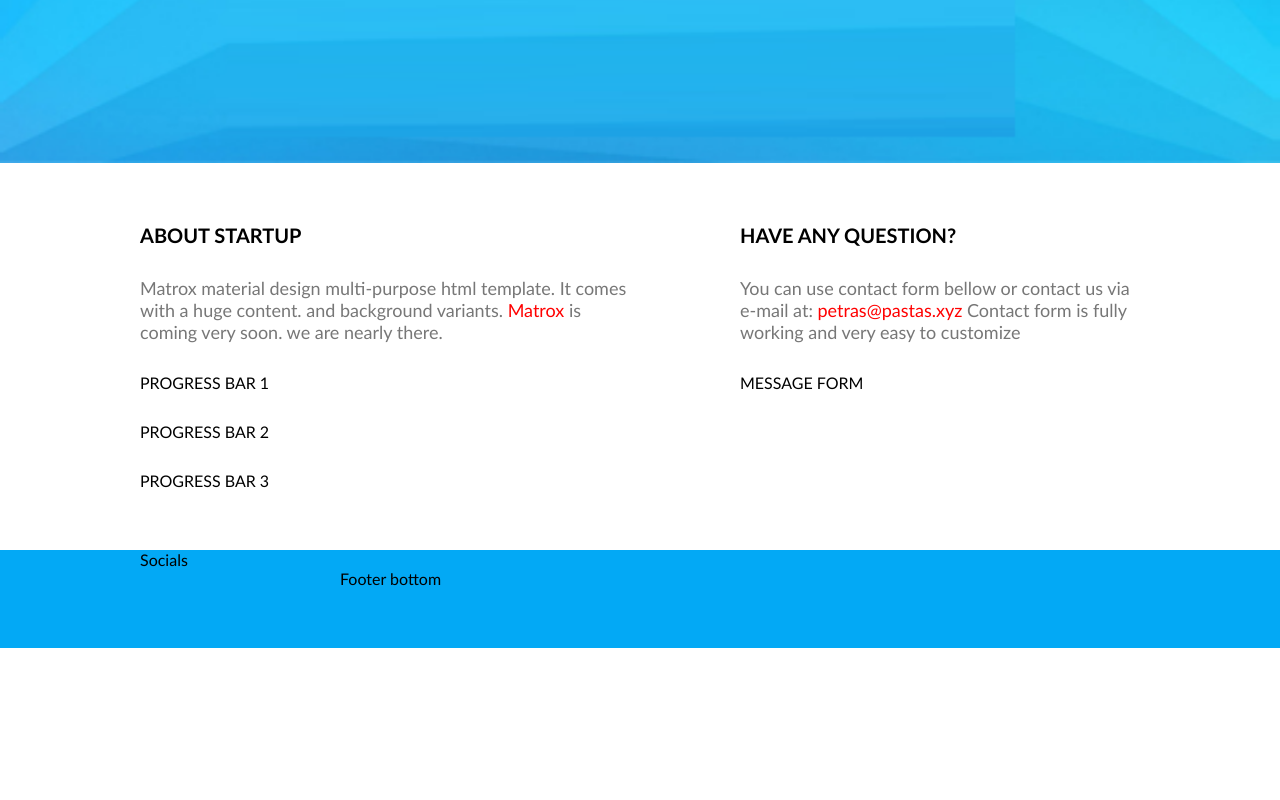
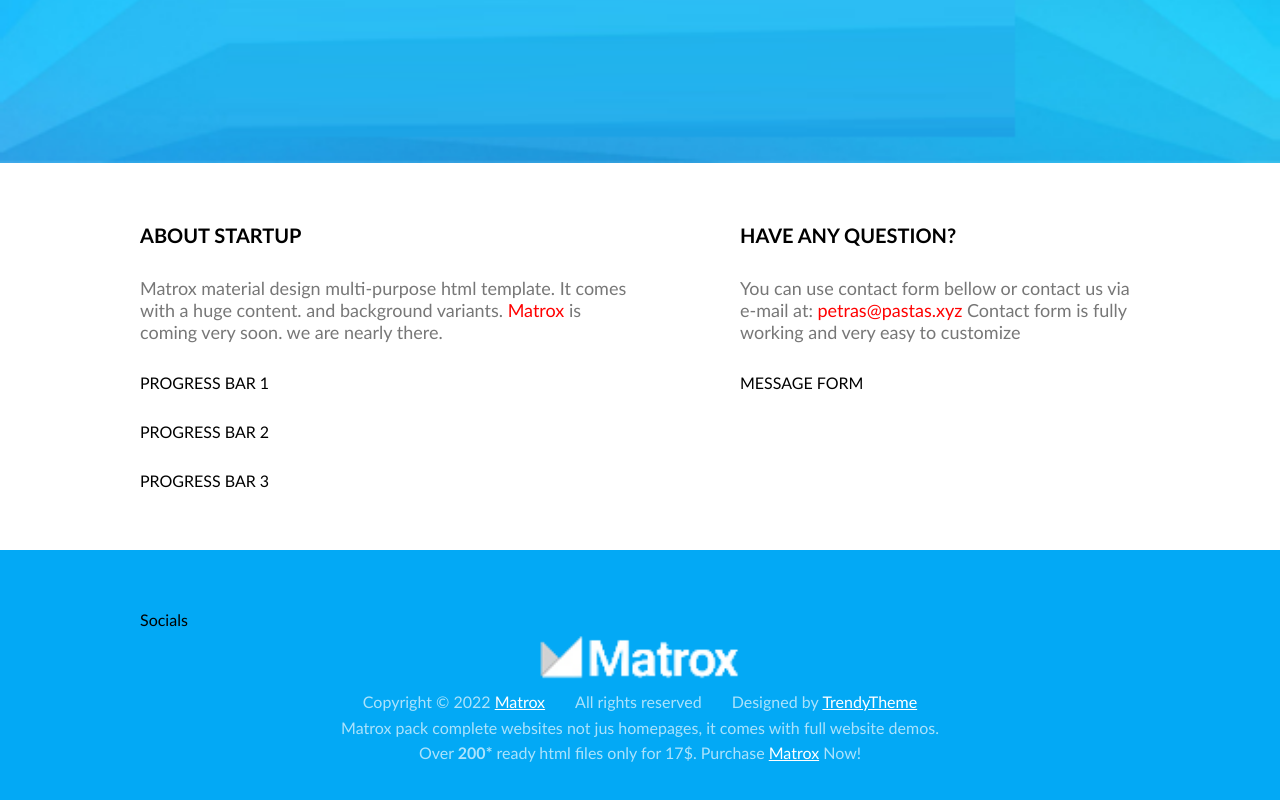
Before and after one commit to Mantaskri/4proj-coming-soon, a website: page index.html in a window 1280 px wide. Shown: the part 637-1437 px from the top of the page. Before the commit the page ends 1285 px from the top, so only its background shows below. Drawn offline with Linux system fonts and the light colour scheme.

Commit message:
Footer style

```diff
--- a/css/pages/home.css
+++ b/css/pages/home.css
@@ -29,7 +29,7 @@
     text-align: center;
 }
 .hero > .logo {
-    height: 40px;
+    height: 60px;
     width: auto;
 }
 .hero > .title {
@@ -39,7 +39,6 @@
 .hero > .description {
     font-size: 21px;
 }
-
 /* HERO - end */
 
 /* Main - start */
@@ -75,7 +74,25 @@
 /* Main - end */
 
 /* FOOTER - start */
-footer.container {
-    padding-top: 0;
+.footer-bottom {
+    display: flex;
+    flex-direction: column;
+    text-align: center;
+    color: #fffa;
+    font-size: 16px;
+    line-height: 1.6;
 }
+.footer-bottom > .logo {
+    margin-top: 40px 0;
+    height: 60px;
+}
+.footer-bottom > .info {
+    display: flex;
+    justify-content: center;
+    gap: 30px;
+}
+.footer-bottom a {
+    color: #fff;
+}
+
 /* FOOTER - end */
--- a/index.html
+++ b/index.html
@@ -63,8 +63,15 @@
        <div class="row">
         Socials
         </div>
-        <div class="row-short">
-            Footer bottom
+        <div class="row-short footer-bottom">
+            <img class="logo" src="./img/logo wgite.png" alt="Logo">
+            <div class="info">
+                <p>Copyright &copy; 2022 <a href="#">Matrox</a></p>
+                <p>All rights reserved</p>
+                <p>Designed by <a href="#" target="_blank">TrendyTheme</a></p></div>
+                <p>Matrox pack complete websites not jus homepages, it comes with full
+                    website demos. Over <b>200*</b> ready html files only for 17$. Purchase <a href="#" target="_blank">Matrox</a> Now!</a>
+                </p>
         </div>
     </footer>
 </body>
```
